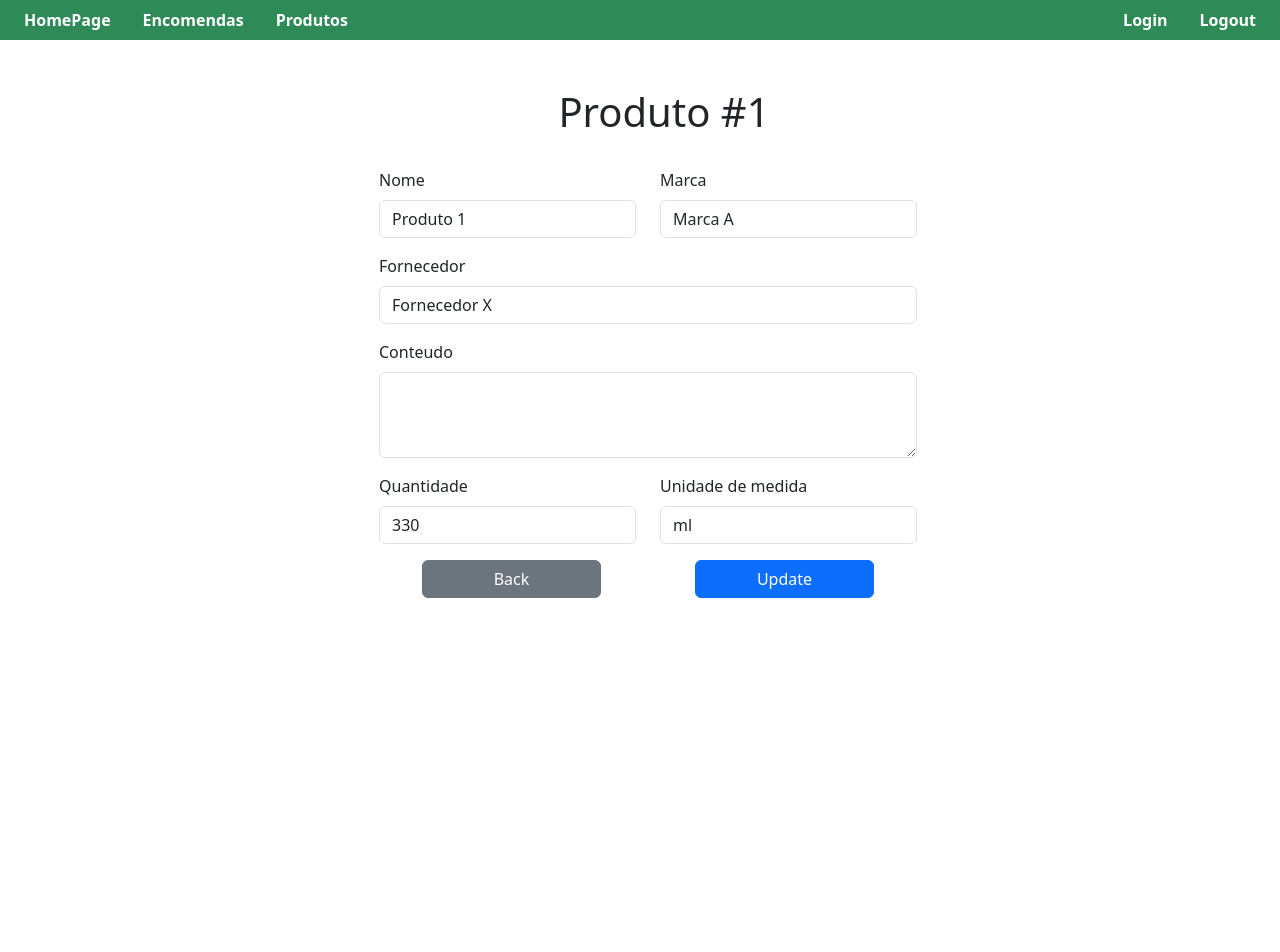
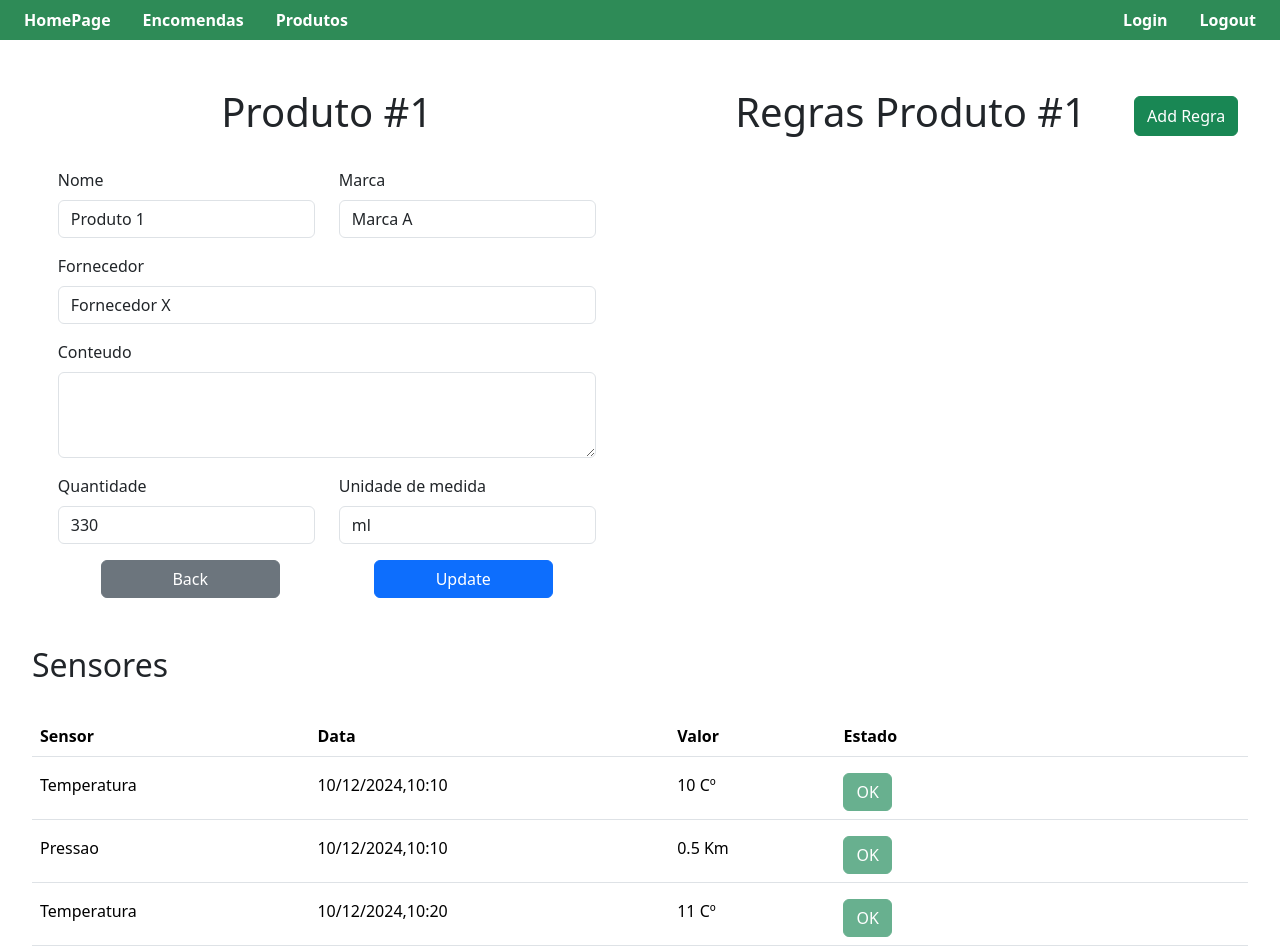
Before and after one commit to R-Crespo/ProjDAE_Client, a Nuxt app: page /produtos/_username in a window 1280 px wide. Shown: the top 952 px of the page. Before the commit the page ends 800 px from the top, so only its background shows below. Built offline with nearby package versions, Linux system fonts and the light colour scheme.

Commit message:
Pagina de produto

```diff
--- a/layouts/default.vue
+++ b/layouts/default.vue
@@ -28,7 +28,7 @@
 
 <script setup>
 import { useRouter } from 'vue-router';
-import { useAuthStore } from "~/store/auth-store.js";
+import { useAuthStore } from '~/store/auth-store.js';
 
 const router = useRouter();
 const authStore = useAuthStore();
--- a/pages/produtos/_id/index.vue
+++ b/pages/produtos/_id/index.vue
@@ -1,7 +1,8 @@
 <template>
-  <h1 class="ms-5 d-flex justify-content-center">Produto #1</h1>
+  <div class="input-group ms-2 d-flex justify-content-around" >
+    <div>
+      <h1 class="d-flex justify-content-center">Produto #1</h1>
       <br>
-  <div class="input-group ms-2 d-flex justify-content-center" >
       <form @submit.prevent="create">
         <div class="row">
           <div class="mb-3 col">
@@ -37,19 +38,95 @@
         </div>
       </form>
     </div>
+    <div class="d-flex justify-content-end w-50">
+      <div>
+        <div class="d-flex flex-row justify-content-end">
+          <h1 class="d-flex justify-content-center">Regras Produto #{{ produto.id }}</h1>
+          <button @click="addRegra" class="btn btn-success ms-5 mt-2 mb-2">Add Regra</button>
+        </div>
+        <div v-for="(regra, index) in regras" :key="regra.id" class="d-flex flex-row mt-3 align-content-end">
+          <input type="number" v-model="regra.id" class="form-control ms-2 mb-2 w-25 h-100" disabled>
+          <input type="number" v-model="regra.valor" class="form-control ms-2 mb-2 w-25  h-100" placeholder="Valor">
+          <input type="text" v-model="regra.comparador" class="form-control ms-2 mb-2 w-50  h-100" placeholder="Comparador">
+          <textarea type="text" v-model="regra.mensagem" class="form-control ms-2 mb-2 w-50" placeholder="Mensagem" rows="1"></textarea>
+          <input type="text" v-model="regra.tipo_sensor" class="form-control ms-2 mb-2 w-50 h-100" placeholder="Tipo de Sensor">
+          <button @click="removeRegra(regra.id)" class="btn btn-danger ms-2 mb-2  h-100"><i class="bi bi-x-circle"></i></button>
+        </div>
+      </div>
+    </div>
+  </div>
+    <div class="col mt-5">
+      <h2>Sensores</h2>
+      <br>
+      <table class="table">
+        <thead>
+        <tr>
+          <th scope="col">Sensor</th>
+          <th scope="col">Data</th>
+          <th scope="col">Valor</th>
+          <th scope="col">Estado</th>
+        </tr>
+        </thead>
+        <tbody>
+        <tr v-for="obs in observacoes">
+          <td class="pt-3">{{ obs.sensor }}</td>
+          <td class="pt-3">{{ obs.timestamp }}</td>
+          <td class="pt-3">{{ obs.valor }} {{ obs.unidade }}</td>
+          <td class="pt-3"><button class="btn" :class="estadoClass(obs.estado)" @click="">{{ obs.estado }}</button></td>
+        </tr>
+        </tbody>
+      </table>
+    </div>
   {{ message }}
 </template>
 <script setup>
 import { useRouter } from 'vue-router'
-import { ref } from 'vue';
+import {computed, ref} from 'vue';
 const router = useRouter()
 
 const produto = ref({ id: 1, nome: 'Produto 1', marca: 'Marca A', preco: '10', fornecedor: 'Fornecedor X', quantidade: "330", medida:"ml" })
+const regras = ref([]);
+const id = ref(0);
+
+
+const observacoes = ref([
+  { sensor: "Temperatura", timestamp: '10/12/2024,10:10', valor: '10', unidade: 'Cº', estado: 'OK' },
+  { sensor: "Pressao", timestamp: '10/12/2024,10:10', valor: '0.5', unidade: 'Km',estado: 'OK' },
+  { sensor: "Temperatura", timestamp: '10/12/2024,10:20', valor: '11', unidade: 'Cº', estado: 'OK' },
+  { sensor: "Pressao", timestamp: '10/12/2024,10:20', valor: '0.5', unidade: 'Km',estado: 'OK' },
+  { sensor: "Temperatura", timestamp: '10/12/2024,10:30', valor: '17', unidade: 'Cº', estado: 'Regra #2 violada' },
+  { sensor: "Pressao", timestamp: '10/12/2024,10:30', valor: '0.3', unidade: 'Km',estado: 'OK' },
+  { sensor: "Temperatura", timestamp: '10/12/2024,10:50', valor: '9', unidade: 'Cº', estado: 'OK' },
+  { sensor: "Pressao", timestamp: '10/12/2024,10:50', valor: '0.8', unidade: 'Km',estado: 'Regra #3 violada' }]);
 
 const message = ref('')
 const config = useRuntimeConfig()
 const api = config.public.API_URL
 
+function addRegra() {
+  const newRegra = {
+    id: id.value,
+    valor: 0,
+    comparador: '',
+    mensagem: '',
+    tipo_sensor: ''
+  };
+  id.value += 1;
+  regras.value.push(newRegra);
+}
+
+function removeRegra(regraId) {
+  regras.value = regras.value.filter(r => r.id !== regraId);
+}
+
+function estadoClass(estado) {
+  switch (estado){
+    case "OK":
+        return "btn-success disabled"
+    default:
+        return "btn-danger disabled"
+  }
+}
 async function create() {
 
 }
```
Also changed, not shown: pages/encomendas/_id.vue (renamed from pages/encomendas/_username/_id.vue). Lines whose indentation alone changed are shown as unchanged.
